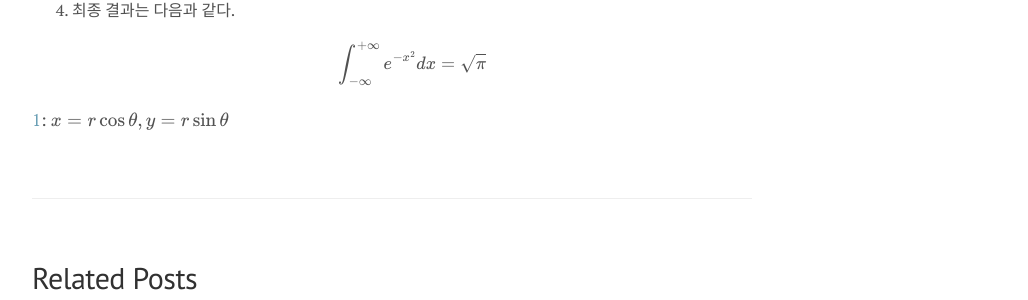
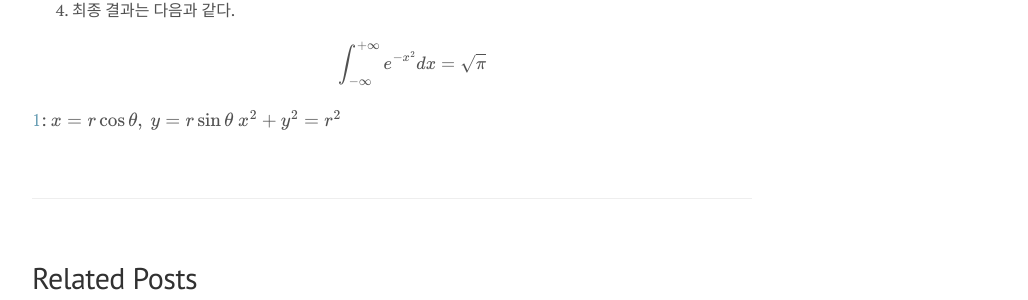
Before and after one commit to seokhoonj/seokhoonj.github.io, a Jekyll site: the page built from _posts/Math/2018-09-25-Math-normal_distribution.md, in a window 1280 px wide and 900 px high, scrolled down 793 px. Shown: the part 352-652 px from the top of the window, without its empty margins (248-1276 px from the left). Built offline with Jekyll 4.4.1, drawn with Linux system fonts in a browser that asks for light colours; nearby versions of some CDN libraries; formulas are drawn with MathJax 3; comment, search, counter and statistics services are not loaded.

Commit message:
add _posts

```diff
--- a/_posts/Math/2018-09-25-Math-normal_distribution.md
+++ b/_posts/Math/2018-09-25-Math-normal_distribution.md
@@ -34,4 +34,4 @@ comments: false
 4. 최종 결과는 다음과 같다.
 \\( \int\_{-\infty}^{+\infty} e^{-x^2} dx = \sqrt{\pi} \\)
 
-<a name="극좌표">1</a>: $ x = r\cos\theta, y = r\sin\theta $
+<a name="극좌표">1</a>: $ x = r\cos\theta,\  y = r\sin\theta \ x^2 + y^2 = r^2 $
```
